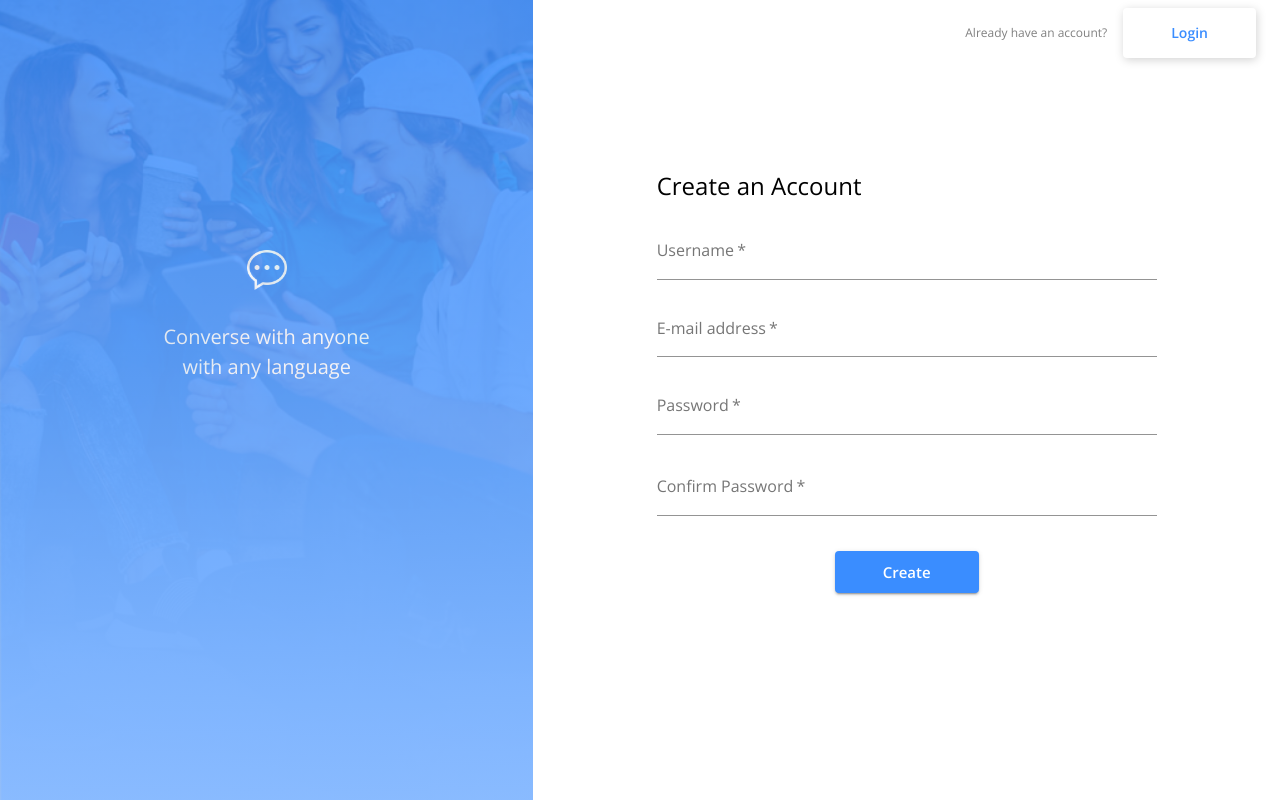
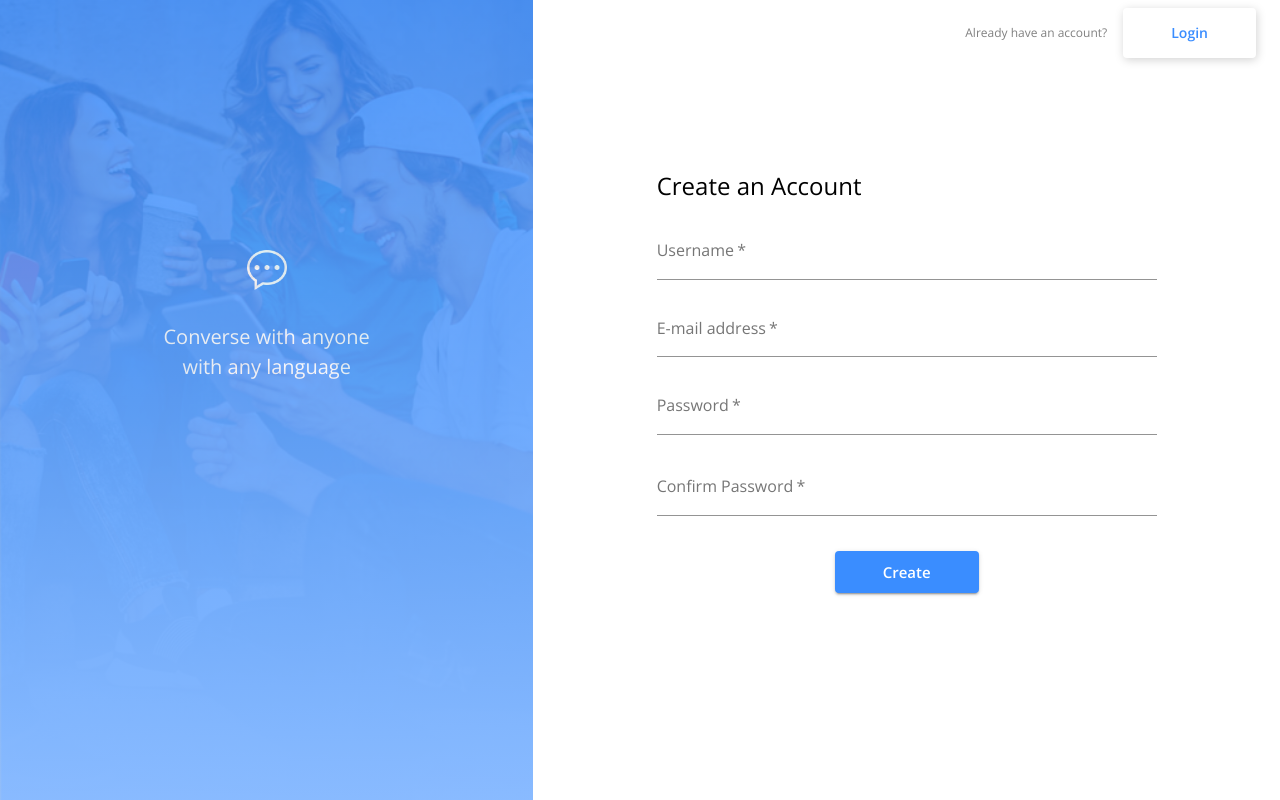
Before and after one commit to deliaconstantino/messenger-app, a React (Create React App) app in the folder client/: page / in a window 1280 px wide. Built offline with nearby package versions, Linux system fonts and the light colour scheme; no server answers.

Commit message:
added center-top to background image

```diff
--- a/client/src/components/UserAccess/UserAccess.js
+++ b/client/src/components/UserAccess/UserAccess.js
@@ -16,7 +16,7 @@ const useStyles = makeStyles((theme) => ({
     backgroundImage: "url(bg-img.png)",
     backgroundRepeat: "no-repeat",
     backgroundSize: "cover",
-    backgroundPosition: "center",
+    backgroundPosition: "center-top",
     minHeight: "100vh",
   },
   backgroundColor: {
```
